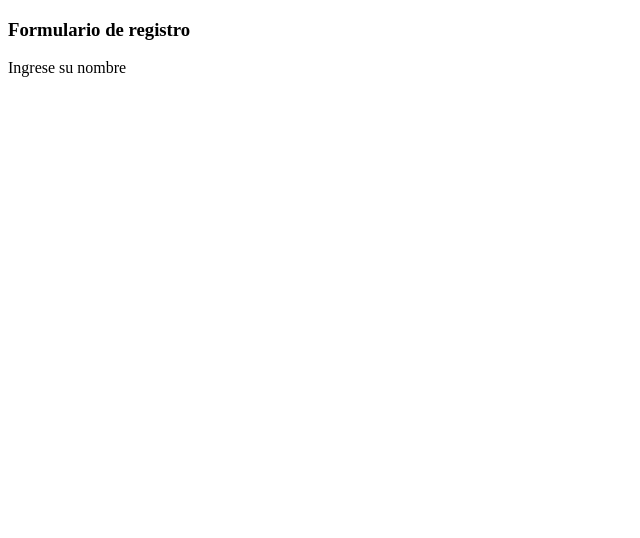
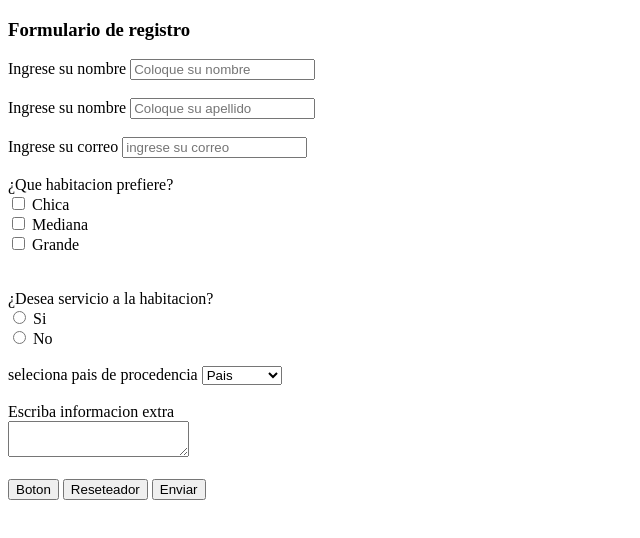
Before and after one commit to Fedrick0111/FF0111-web, a plain HTML site: page Formulario.html in a window 1280 px wide. Shown: the whole page, without its empty margins (0-640 px from the left). Drawn offline with Linux system fonts and the light colour scheme.

Commit message:
Update Formulario.html

```diff
--- a/Formulario.html
+++ b/Formulario.html
@@ -11,9 +11,55 @@
         <section>
             <h3>Formulario de registro</h3>
             <form action="">
+
                 <label for="nombre"> Ingrese su nombre
-                    <imput type="text" id="nombre" placeholder=""></imput>
+                    <input type="text" id="nombre" placeholder="Coloque su nombre">
 
+                </label><br> <br>
+                <label for="apellido"> Ingrese su nombre
+                    <input type="text" id="apellido" placeholder="Coloque su apellido">
+                </label> <br><br>
+
+                <label for="correo"> Ingrese su correo
+                    <input type="text" id="correo" placeholder="ingrese su correo">
+                </label><br><br>
+
+                <label> ¿Que habitacion prefiere?<br>
+                    <input type="checkbox"  name="Chica" value=""> Chica<br>
+                    <input type="checkbox"  name="Mediana" value=""> Mediana<br>
+                    <input type="checkbox"  name="Grande" value=""> Grande<br>
+
+                </label><br><br>
+
+                <label> ¿Desea servicio a la habitacion?<br>
+                    <input type="radio" name="habitacion" value="si"> Si <br>
+                    <input type="radio" name="habitacion" value="no"> No <br>
+
+                </label><br>
+
+                <label for="pais"> seleciona pais de procedencia
+                    <select name="pais" id="pais">
+                        <option value="" disabled selected>Pais</option>
+                        <option value="Argentina">Argentina</option>
+                        <option value="Brasil">Brasil</option>
+                        <option value="Chile">Chile</option>
+                        <option value="Paraguay">Paraguay</option>
+                        <option value="Uruguay">Uruguay</option>
+                        <option value="Bolivia">Bolivia</option>
+
+
+                    </select>
+
+                </label><br><br>
+                <label>Escriba informacion extra<br>
+                    <textarea name="texto" maxlength="300" rows="" cols=""></textarea>
+
+                </label><br><br>
+
+                <label>
+                        <input type="button" value="Boton">
+                        <input type="reset" value="Reseteador">
+                        <button type="submit">Enviar</button>
                 </label>
             </form>
         </section>
```
